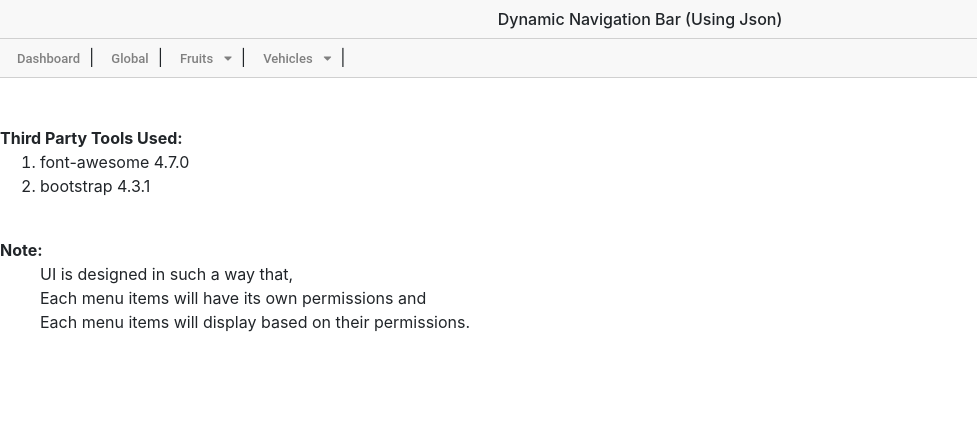
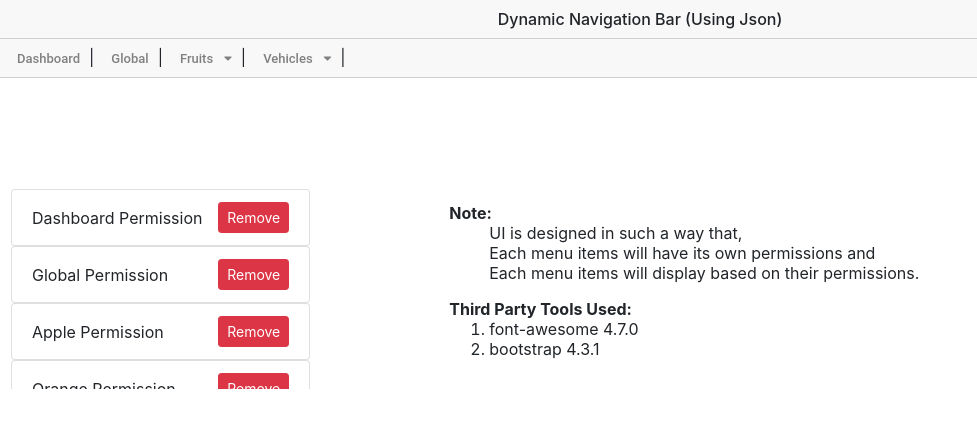
Before and after one commit to iamchandanys/angular_dynamic_navigation_bar, an Angular app: page / in a window 1280 px wide. Shown: the top 428 px of the page, without its empty margins (0-977 px from the left). Built offline with nearby package versions, Linux system fonts and the light colour scheme.

Commit message:
Add action menu

```diff
--- a/src/app/app.component.css
+++ b/src/app/app.component.css
@@ -63,6 +63,7 @@
   background-color: white;
   padding-bottom: 4px;
   padding-top: 4px;
+  z-index: 40000;
 }
 
 .second-level-menu > li {
--- a/src/app/app.component.html
+++ b/src/app/app.component.html
@@ -1,11 +1,13 @@
 <div>
 
+  <!-- Header -->
 	<nav id="menu_area" style="background-color: #f8f8f8; border-bottom: 1px solid #d0d0d0;">
 		<div style="padding: 7px; text-align: center;     font-weight: 500;">
 			Dynamic Navigation Bar (Using Json)
 		</div>
 	</nav>
 
+  <!-- Navigation Bar -->
 	<nav id="menu_area" style="background-color: #f8f8f8; border-bottom: 1px solid #d0d0d0; padding: -15px;">
 		<div class="container">
 			<div class="row">
@@ -60,7 +62,35 @@
 
 </div>
 
-<br/><br/>
+<!-- Action -->
+<div style="padding: 10px; margin-top: 100px;">
+  <table style="width: 100%; padding: 10px;">
+    <tr>
+      <td width="22%">
+        <div style="min-height: 20%; max-height: 200px; overflow-y: scroll;">
+          <ul class="list-group" *ngFor="let x of AppPermissions">
+            <li class="list-group-item d-flex justify-content-between align-items-center">
+              {{x}}
+              <button type="button" class="btn btn-danger btn-sm" (click)="OnRemove(x)">
+                Remove
+              </button>
+            </li>
+          </ul>
+        </div>
+      </td>
+
+      <td width="10%"></td>
+
+      <td width="60%">
+        <div>
+          <b>Note:</b>
+
+          <ul style="list-style-type: none;">
+            <li>UI is designed in such a way that,</li>
+            <li>Each menu items will have its own permissions and</li>
+            <li>Each menu items will display based on their permissions.</li>
+          </ul>
+        </div>
 
         <div>
           <b>Third Party Tools Used:</b>
@@ -70,15 +100,7 @@
             <li>bootstrap 4.3.1</li>
           </ol>
         </div>
-
-<br/>
-
-<div>
-  <b>Note:</b>
-
-  <ul style="list-style-type: none;">
-    <li>UI is designed in such a way that,</li>
-    <li>Each menu items will have its own permissions and</li>
-    <li>Each menu items will display based on their permissions.</li>
-  </ul>
+      </td>
+    </tr>
+  </table>
 </div>
--- a/src/app/app.component.ts
+++ b/src/app/app.component.ts
@@ -9,7 +9,7 @@ import { NarBarData } from './dashboard-menus';
 export class AppComponent {
 
   constructor() {
-    this.GetNavArray();
+    this.OnRemove('');
   }
 
   dashboardMainMenu: any[] = [];
@@ -25,7 +25,9 @@ export class AppComponent {
   ];
 
   GetNavArray() {
-    this.dashboardMainMenu = NarBarData;
+    debugger;
+    var newNavBarData = JSON.stringify(NarBarData);
+    this.dashboardMainMenu = JSON.parse(newNavBarData);
 
     for (let schild of this.dashboardMainMenu) {
       this.menuArr.push(schild.child);
@@ -50,6 +52,19 @@ export class AppComponent {
         schild.Visible = "true";
       }
     }
+
+    console.log(this.dashboardMainMenu);
+    var a = JSON.stringify(this.dashboardMainMenu);
+    this.dashboardMainMenu = [];
+    this.dashboardMainMenu = JSON.parse(a);
+  }
+
+  OnRemove(permission) {
+    debugger;
+    var newPermission = this.AppPermissions.filter(e => e != permission);
+    this.AppPermissions = [];
+    this.AppPermissions = newPermission;
+    this.GetNavArray();
   }
 }
 
```
Lines whose indentation alone changed are shown as unchanged.
